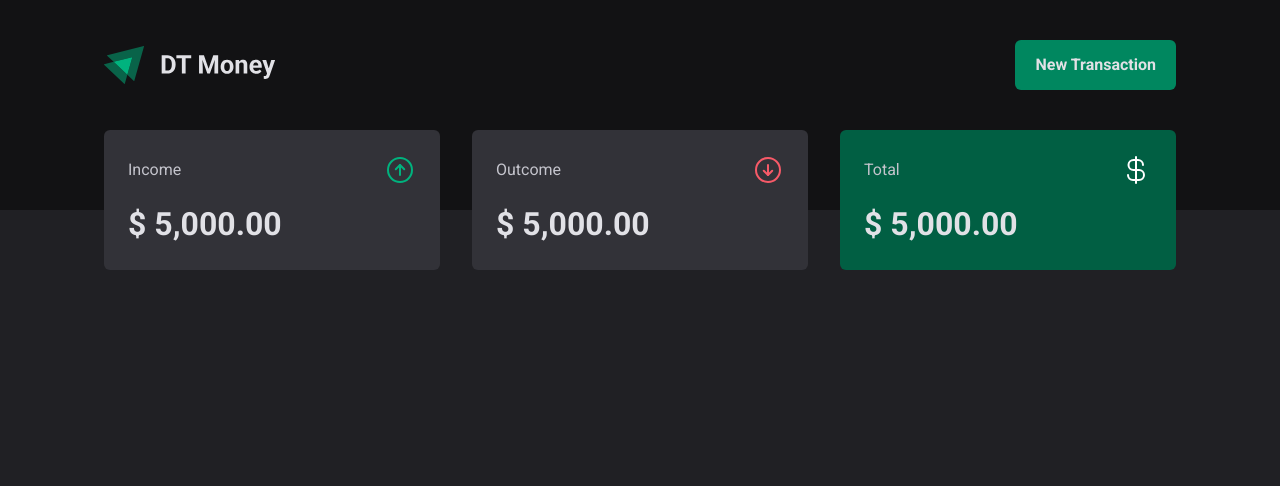
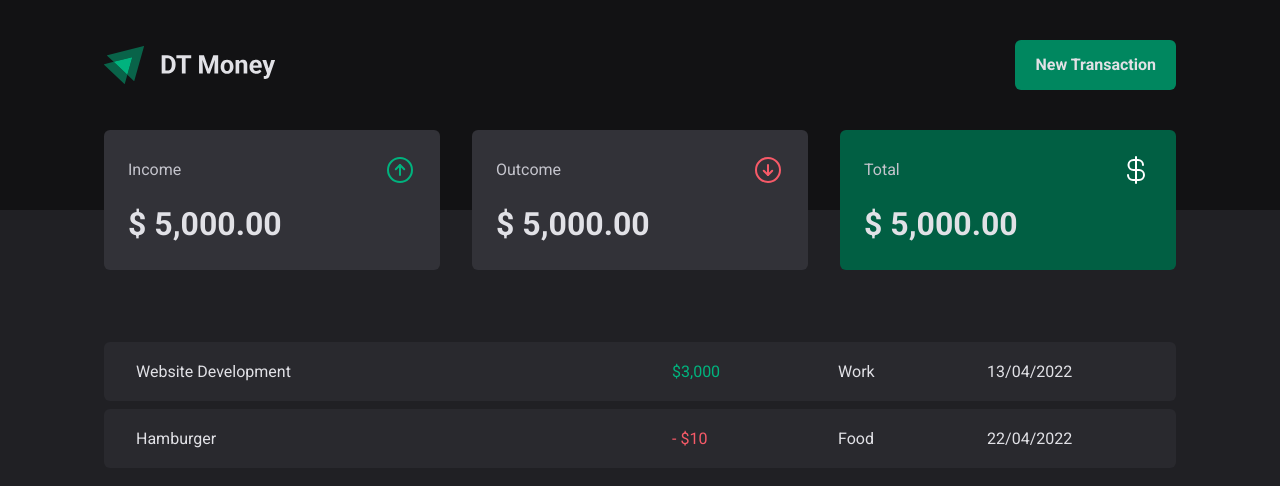
Before and after one commit to LuizPelegrini/expenses-tracker, a React (Vite) app: page / in a window 1280 px wide. Shown: the top 486 px of the page. Built offline with nearby package versions, Linux system fonts and the light colour scheme.

Commit message:
add: Create Transactions table

```diff
--- a/src/pages/Transactions/index.tsx
+++ b/src/pages/Transactions/index.tsx
@@ -1,11 +1,36 @@
 import { Header } from "../../components/Header";
 import { Summary } from "../../components/Summary";
+
+import { PriceHighlight, TransactionsContainer, TransactionsTable } from './styles';
 
 export function Transactions () {
   return (
     <>
       <Header />
       <Summary />
+
+      <TransactionsContainer>
+        <TransactionsTable>
+          <tbody>
+            <tr>
+              <td width="50%">Website Development</td>
+              <td>
+                <PriceHighlight variant="income">$3,000</PriceHighlight>
+              </td>
+              <td>Work</td>
+              <td>13/04/2022</td>
+            </tr>
+            <tr>
+              <td width="50%">Hamburger</td>
+              <td>
+                <PriceHighlight variant="outcome">- $10</PriceHighlight>
+              </td>
+              <td>Food</td>
+              <td>22/04/2022</td>
+            </tr>
+          </tbody>
+        </TransactionsTable>
+      </TransactionsContainer>
     </>
   )
 }
--- a/src/pages/Transactions/styles.ts
+++ b/src/pages/Transactions/styles.ts
@@ -0,0 +1,40 @@
+import styled from 'styled-components';
+
+export const TransactionsContainer = styled.main`
+  width: 100%;
+  max-width: 1120px;
+  margin: 4rem auto 0;
+  padding: 0 1.5rem;
+`;
+
+export const TransactionsTable = styled.table`
+  width: 100%;
+  border-collapse: separate;
+  border-spacing: 0 0.5rem;
+  /* margin-top: 1.5rem; */
+
+  td {
+    padding: 1.25rem 2rem;
+    background-color: ${props => props.theme['gray-700']};
+
+    &:first-child {
+      border-top-left-radius: 6px;
+      border-bottom-left-radius: 6px;
+    }
+
+    &:last-child {
+      border-top-right-radius: 6px;
+      border-bottom-right-radius: 6px;
+    }
+  }
+`;
+
+interface PriceHighlightProps {
+  variant: 'income' | 'outcome';
+}
+
+export const PriceHighlight = styled.span<PriceHighlightProps>`
+  color: ${props => props.variant === 'income'
+    ? props.theme['green-300']
+    : props.theme['red-300']};
+`;
```
